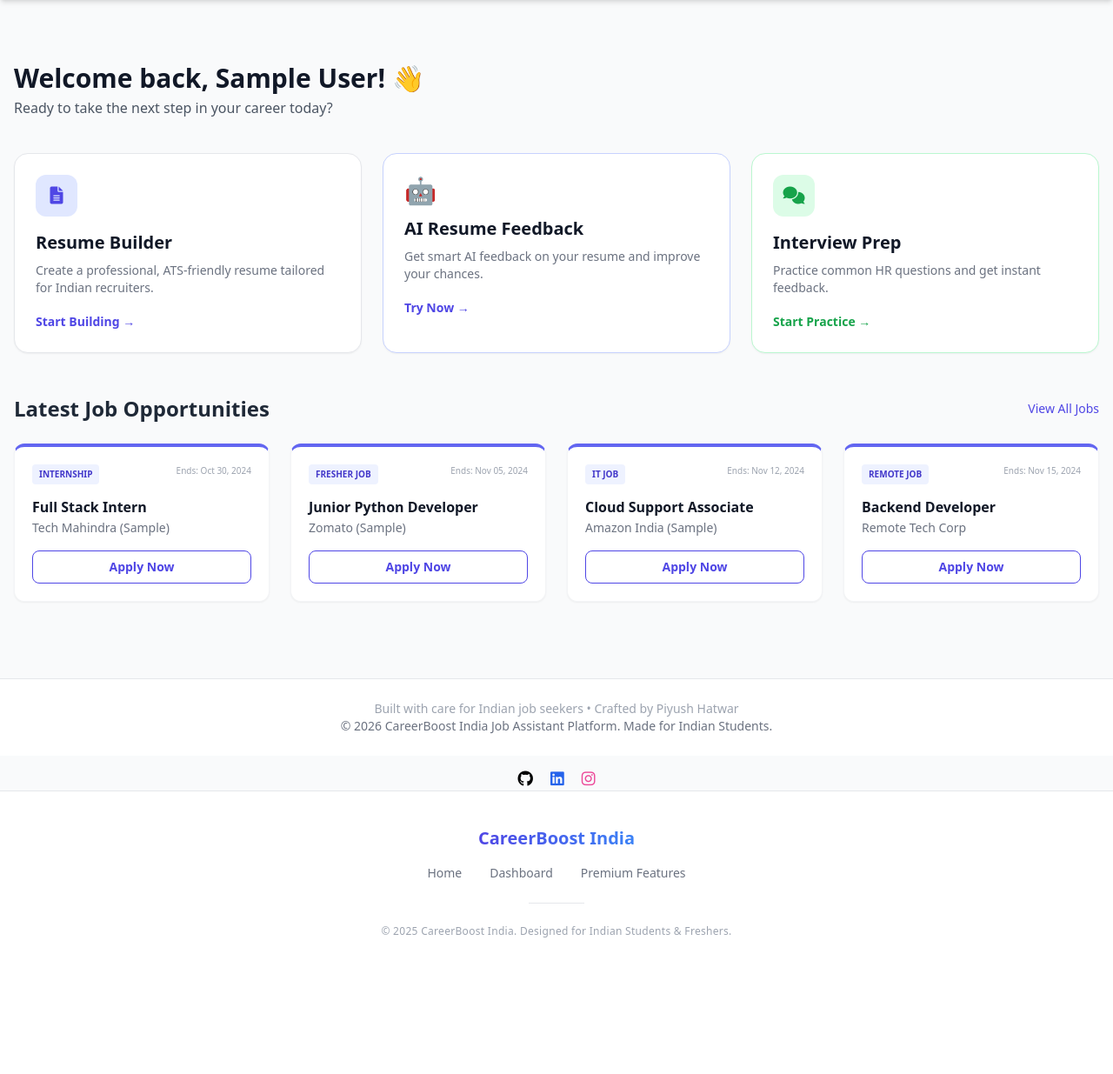
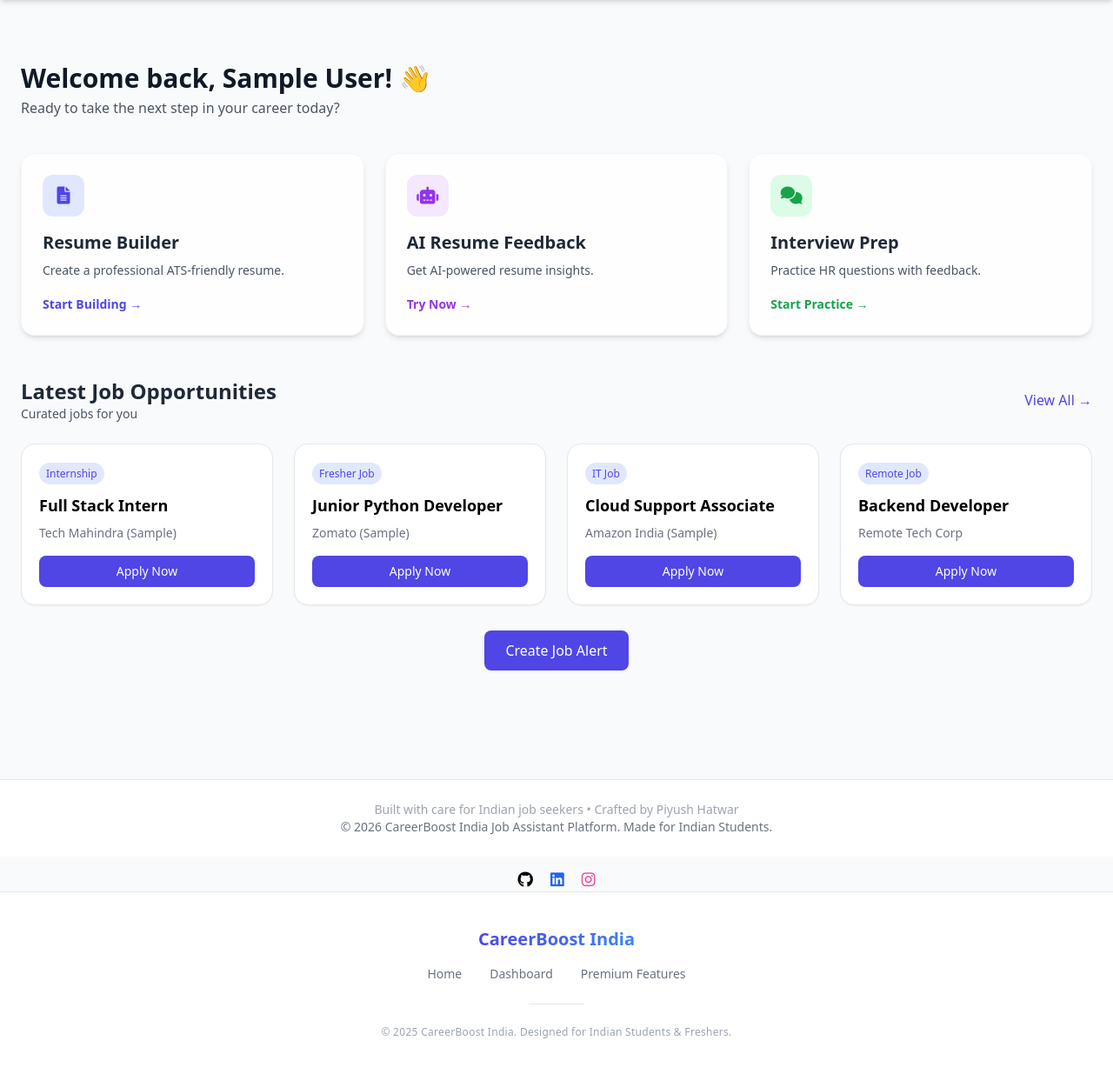
Before and after one commit to student-piyush25/job-assistant-pro, a Flask app: page /dashboard in a window 1280 px wide. Shown: the part 64-1299 px from the top of the page at 87% size. Before the commit the page ends 1142 px from the top, so only its background shows below. Run offline with Flask 3, Linux system fonts and the light colour scheme; the visitor is signed in with stand-in values (Sample User, id 1); some libraries are stand-ins or nearby versions.

Commit message:
Dashboard UI improved - clean layout + job section fix

```diff
--- a/templates/dashboard.html
+++ b/templates/dashboard.html
@@ -1,6 +1,8 @@
 {% extends 'base.html' %}
 {% block content %}
-<div class="max-w-7xl mx-auto px-4 py-10">
+
+<div class="w-full px-6 py-10">
+  <div class="max-w-7xl mx-auto">
 
     <!-- Welcome Header -->
     <div class="mb-10">
@@ -8,73 +10,116 @@
         <p class="text-gray-600 mt-1">Ready to take the next step in your career today?</p>
     </div>
 
-    <!-- Quick Action Cards Section -->
+    <!-- Top 3 Cards -->
     <div class="grid grid-cols-1 md:grid-cols-3 gap-6 mb-12">
 
-        <!-- Card 1: Resume Builder -->
+        <!-- Resume Builder -->
+        <a href="{{ url_for('resume.build_resume') }}"
+           class="group relative bg-white/80 backdrop-blur-md border border-gray-100 rounded-2xl p-6 shadow-md
+           hover:shadow-2xl hover:-translate-y-2 hover:scale-[1.02]
+           transition-all duration-300 overflow-hidden">
 
-        <a href="{{ url_for('resume.build_resume') }}" class="group bg-white border border-gray-200 rounded-2xl p-6 shadow-sm hover:shadow-md hover:border-indigo-300 transition-all duration-300">
-        <div class="w-12 h-12 bg-indigo-100 text-indigo-600 rounded-xl flex items-center justify-center mb-4">
+            <div class="absolute top-0 left-0 w-full h-1 bg-gradient-to-r from-indigo-500 to-blue-500 opacity-0 group-hover:opacity-100 transition"></div>
+
+            <div class="w-12 h-12 bg-indigo-100 text-indigo-600 rounded-xl flex items-center justify-center mb-4 group-hover:scale-110 transition">
                 <i class="fas fa-file-alt text-xl"></i>
             </div>
 
-        <h3 class="text-xl font-bold text-gray-900 mb-2">Resume Builder</h3>
-        <p class="text-gray-500 text-sm mb-4">Create a professional, ATS-friendly resume tailored for Indian recruiters.</p>
+            <h3 class="text-xl font-semibold text-gray-800 mb-2 group-hover:text-indigo-600 transition">Resume Builder</h3>
+            <p class="text-gray-600 text-sm mb-4">Create a professional ATS-friendly resume.</p>
 
-        <span class="text-indigo-600 font-semibold text-sm">Start Building →</span>
+            <span class="text-indigo-600 font-semibold text-sm group-hover:translate-x-1 transition inline-block">
+                Start Building →
+            </span>
         </a>
 
-    <!-- Card 2: AI Resume Feedback -->
-    <a href="/resume/feedback" class="group bg-white border border-indigo-200 rounded-2xl p-6 shadow-sm hover:shadow-md transition-all duration-300">
-        <div class="text-indigo-600 text-3xl mb-3">🤖</div>
+        <!-- AI Feedback -->
+        <a href="{{ url_for('resume.resume_feedback') }}"
+           class="group relative bg-white/80 backdrop-blur-md border border-gray-100 rounded-2xl p-6 shadow-md
+           hover:shadow-2xl hover:-translate-y-2 hover:scale-[1.02]
+           transition-all duration-300 overflow-hidden">
 
-        <h3 class="text-xl font-bold text-gray-900 mb-2">AI Resume Feedback</h3>
-        <p class="text-gray-500 text-sm mb-4">
-            Get smart AI feedback on your resume and improve your chances.
-        </p>
+            <div class="absolute top-0 left-0 w-full h-1 bg-gradient-to-r from-purple-500 to-indigo-500 opacity-0 group-hover:opacity-100 transition"></div>
 
-        <span class="text-indigo-600 font-semibold text-sm">Try Now →</span>
+            <div class="w-12 h-12 bg-purple-100 text-purple-600 rounded-xl flex items-center justify-center mb-4 group-hover:scale-110 transition">
+                <i class="fas fa-robot text-xl"></i>
+            </div>
+
+            <h3 class="text-xl font-semibold text-gray-800 mb-2 group-hover:text-purple-600 transition">AI Resume Feedback</h3>
+            <p class="text-gray-600 text-sm mb-4">Get AI-powered resume insights.</p>
+
+            <span class="text-purple-600 font-semibold text-sm group-hover:translate-x-1 transition inline-block">
+                Try Now →
+            </span>
         </a>
 
-    <!-- Card 3: Interview Prep -->
-    <a href="/interview" class="group bg-white border border-green-200 rounded-2xl p-6 shadow-sm hover:shadow-md transition-all duration-300">
-        <div class="w-12 h-12 bg-green-100 text-green-600 rounded-xl flex items-center justify-center mb-4">
+        <!-- Interview Prep -->
+        <a href="{{ url_for('interview.reset_interview') }}"
+           class="group relative bg-white/80 backdrop-blur-md border border-gray-100 rounded-2xl p-6 shadow-md
+           hover:shadow-2xl hover:-translate-y-2 hover:scale-[1.02]
+           transition-all duration-300 overflow-hidden">
+
+            <div class="absolute top-0 left-0 w-full h-1 bg-gradient-to-r from-green-500 to-emerald-500 opacity-0 group-hover:opacity-100 transition"></div>
+
+            <div class="w-12 h-12 bg-green-100 text-green-600 rounded-xl flex items-center justify-center mb-4 group-hover:scale-110 transition">
                 <i class="fas fa-comments text-xl"></i>
             </div>
 
-        <h3 class="text-xl font-bold text-gray-900 mb-2">Interview Prep</h3>
-        <p class="text-gray-500 text-sm mb-4">
-            Practice common HR questions and get instant feedback.
-        </p>
+            <h3 class="text-xl font-semibold text-gray-800 mb-2 group-hover:text-green-600 transition">Interview Prep</h3>
+            <p class="text-gray-600 text-sm mb-4">Practice HR questions with feedback.</p>
 
-        <span class="text-green-600 font-semibold text-sm">Start Practice →</span>
+            <span class="text-green-600 font-semibold text-sm group-hover:translate-x-1 transition inline-block">
+                Start Practice →
+            </span>
         </a>
 
     </div>
 
-    <!-- Job Opportunities Section -->
-    <div class="mb-6 flex items-center justify-between">
+    <!-- Job Section -->
+    <div class="mb-12">
+
+        <div class="flex justify-between items-center mb-6">
+            <div>
                 <h3 class="text-2xl font-bold text-gray-800">Latest Job Opportunities</h3>
-        <span class="text-sm text-indigo-600 font-medium cursor-pointer hover:underline">View All Jobs</span>
+                <p class="text-gray-600 text-sm">Curated jobs for you</p>
+            </div>
+            <a href="#" class="text-indigo-600 font-medium hover:text-indigo-700">View All →</a>
         </div>
 
-    <div class="grid md:grid-cols-4 gap-6">
+        <!-- PERFECT GRID -->
+        <div class="grid grid-cols-1 sm:grid-cols-2 lg:grid-cols-4 gap-6">
+
             {% for job in jobs %}
-        <div class="bg-white border border-gray-100 rounded-xl p-5 shadow-sm hover:shadow-md transition border-t-4 border-t-indigo-500">
-            <div class="flex justify-between items-start mb-4">
-                <span class="bg-indigo-50 text-indigo-700 text-[10px] uppercase font-bold px-2 py-1 rounded">
+            <div class="group bg-white border rounded-2xl p-5 shadow-sm hover:shadow-xl transition">
+
+                <span class="text-xs bg-indigo-100 text-indigo-600 px-2 py-1 rounded-full">
                     {{ job.type }}
                 </span>
-                <span class="text-gray-400 text-[10px] font-medium">Ends: {{ job.deadline }}</span>
-            </div>
-            <h4 class="text-md font-bold text-gray-900 mb-1 leading-tight">{{ job.title }}</h4>
-            <p class="text-gray-500 text-sm mb-4">{{ job.company }}</p>
-            <a href="{{ job.link }}" target="_blank" class="block text-center border border-indigo-600 text-indigo-600 py-2 rounded-lg text-sm font-semibold hover:bg-indigo-600 hover:text-white transition duration-200">
+
+                <h4 class="text-lg font-semibold mt-3 mb-2">{{ job.title }}</h4>
+
+                <p class="text-sm text-gray-500 mb-4">{{ job.company }}</p>
+
+                <a href="{{ job.link }}" target="_blank"
+                   class="block text-center bg-indigo-600 text-white py-2 rounded-lg text-sm hover:bg-indigo-700">
                     Apply Now
                 </a>
+
             </div>
             {% endfor %}
+
+        </div>
+
+        <!-- Bottom CTA -->
+        <div class="mt-10 text-center">
+            <a href="#" class="bg-indigo-600 text-white px-6 py-3 rounded-lg hover:bg-indigo-700">
+                Create Job Alert
+            </a>
         </div>
 
     </div>
+
+  </div>
+</div>
+
 {% endblock %}
```
Lines whose indentation alone changed are shown as unchanged.
